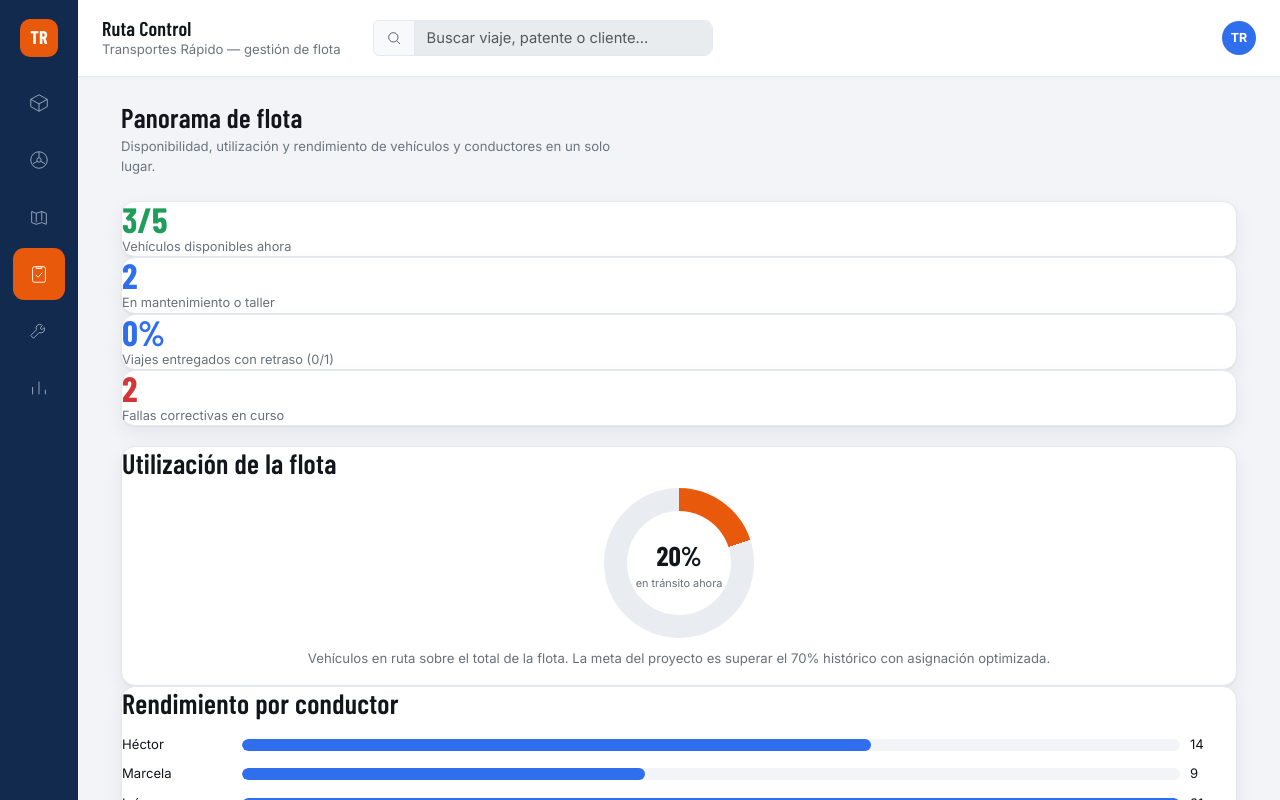
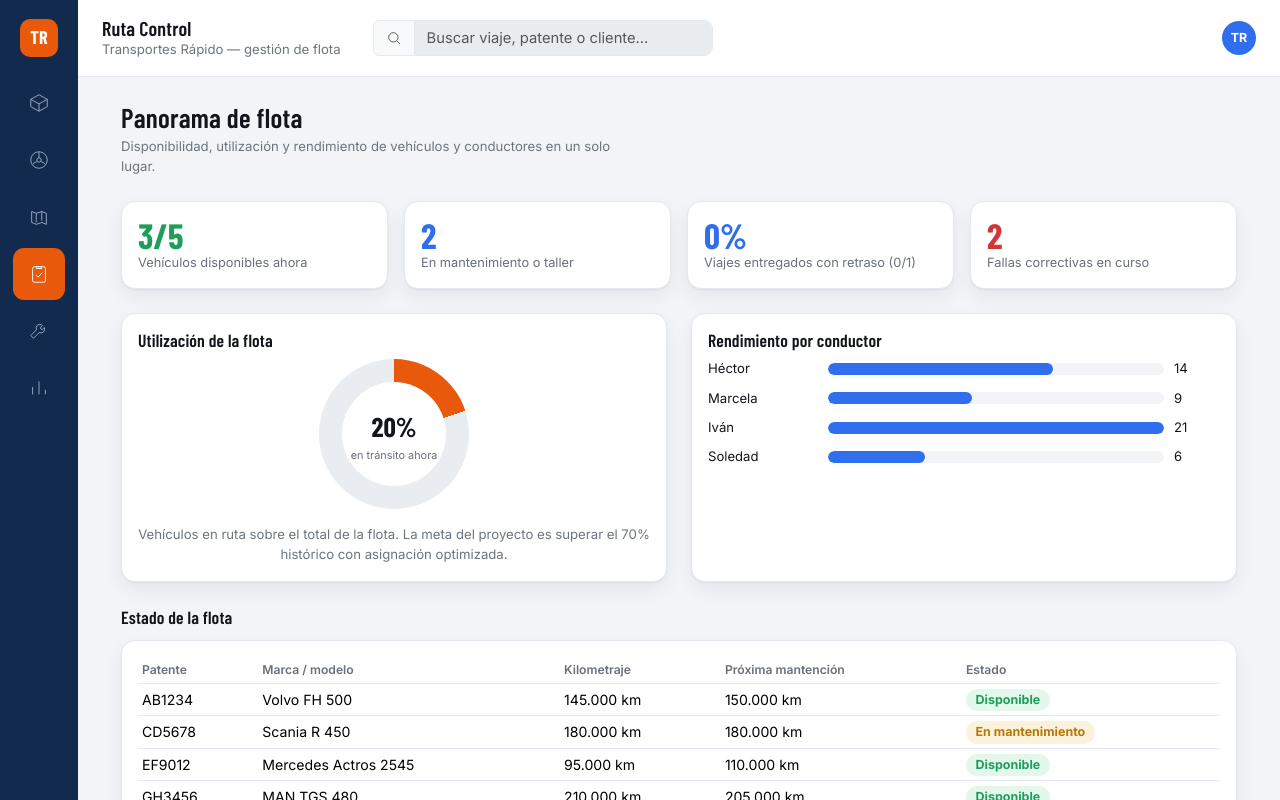
Before and after one commit to Diegot100/Transportes-Rapido---Control-de-flota, a React (Vite) app: page / in a window 1280 px wide. Both pictures are taken after a click on the button 39 px from the left and 273 px from the top of the page. Shown: the top 800 px of the page. Built offline with nearby package versions, Linux system fonts and the light colour scheme.

Commit message:
feat: migra el panorama de flota del jefe a Bootstrap

```diff
--- a/src/views/JefeView.jsx
+++ b/src/views/JefeView.jsx
@@ -1,10 +1,11 @@
+import { Card, Col, Row, Table } from "react-bootstrap"
 import { useFleet } from "../context/useFleet"
 import RoleHead from "../components/RoleHead"
 import Badge from "../components/Badge"
 import { KM_INTERVALO_MANTENCION, estadoVehiculoClase } from "../data/constants"
 import { fmtNum } from "../utils/format"
 
-export default function JefeView() {
+function JefeView() {
   const { vehiculos, conductores, trips, maintenance } = useFleet()
 
   const totalVeh = vehiculos.length
@@ -25,45 +26,59 @@ export default function JefeView() {
         description="Disponibilidad, utilización y rendimiento de vehículos y conductores en un solo lugar."
       />
 
-      <div className="grid grid-4" style={{ marginBottom: "1.2rem" }}>
-        <div className="card kpi up">
+      <Row xs={1} sm={2} xl={4} className="g-3 mb-4">
+        <Col>
+          <Card body className="kpi up h-100">
             <div className="num">
               {disponibles}/{totalVeh}
             </div>
             <div className="lbl">Vehículos disponibles ahora</div>
-        </div>
-        <div className="card kpi">
+          </Card>
+        </Col>
+        <Col>
+          <Card body className="kpi h-100">
             <div className="num">{enMant}</div>
             <div className="lbl">En mantenimiento o taller</div>
-        </div>
-        <div className={`card kpi ${pctRetraso > 15 ? "down" : ""}`}>
+          </Card>
+        </Col>
+        <Col>
+          <Card body className={`kpi h-100 ${pctRetraso > 15 ? "down" : ""}`}>
             <div className="num">{pctRetraso}%</div>
             <div className="lbl">
               Viajes entregados con retraso ({retrasados}/{entregados.length})
             </div>
-        </div>
-        <div className="card kpi down">
+          </Card>
+        </Col>
+        <Col>
+          <Card body className="kpi down h-100">
             <div className="num">{fallasEnCurso}</div>
             <div className="lbl">Fallas correctivas en curso</div>
-        </div>
-      </div>
+          </Card>
+        </Col>
+      </Row>
 
-      <div className="two-col">
-        <div className="card">
-          <h3>Utilización de la flota</h3>
+      <Row className="g-4">
+        <Col md={6}>
+          <Card className="h-100">
+            <Card.Body>
+              <Card.Title as="h3">Utilización de la flota</Card.Title>
               <div className="donut" style={{ "--pct": utilizacion }}>
                 <div className="donut-inner">
                   <div className="num">{utilizacion}%</div>
                   <div className="lbl">en tránsito ahora</div>
                 </div>
               </div>
-          <p className="small muted" style={{ textAlign: "center", marginTop: "0.7rem" }}>
+              <p className="small text-secondary text-center mt-3 mb-0">
                 Vehículos en ruta sobre el total de la flota. La meta del proyecto es superar el 70% histórico con
                 asignación optimizada.
               </p>
-        </div>
-        <div className="card">
-          <h3>Rendimiento por conductor</h3>
+            </Card.Body>
+          </Card>
+        </Col>
+        <Col md={6}>
+          <Card className="h-100">
+            <Card.Body>
+              <Card.Title as="h3">Rendimiento por conductor</Card.Title>
               <div className="bars">
                 {conductores.map((c) => (
                   <div key={c.id} className="bar-row">
@@ -78,11 +93,15 @@ export default function JefeView() {
                   </div>
                 ))}
               </div>
-        </div>
-      </div>
+            </Card.Body>
+          </Card>
+        </Col>
+      </Row>
 
       <h3 className="section-title">Estado de la flota</h3>
-      <table>
+      <Card>
+        <Card.Body>
+          <Table responsive hover size="sm" className="align-middle mb-0">
             <thead>
               <tr>
                 <th>Patente</th>
@@ -107,7 +126,11 @@ export default function JefeView() {
                 </tr>
               ))}
             </tbody>
-      </table>
+          </Table>
+        </Card.Body>
+      </Card>
     </>
   )
 }
+
+export default JefeView
```
Lines whose indentation alone changed are shown as unchanged.
